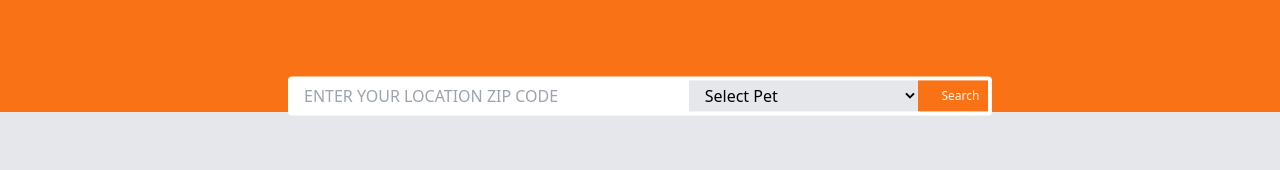
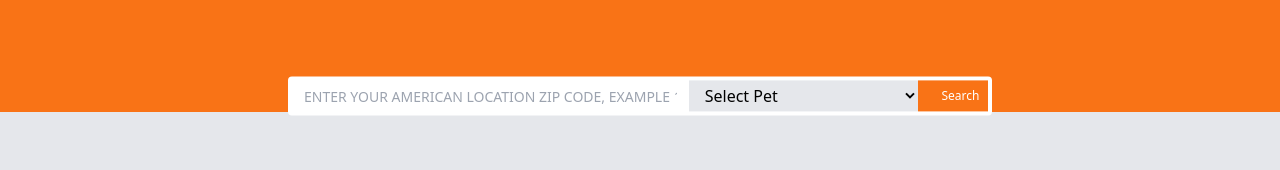
Before and after one commit to neli-rashkova/PetFinder-Ticket, a Vue app: page / in a window 1280 px wide. Shown: the top 170 px of the page. Built offline with nearby package versions, Linux system fonts and the light colour scheme; some icons are missing.

Commit message:
style: modified input placeholder text

```diff
--- a/src/components/PetFinder/SearchBar.vue
+++ b/src/components/PetFinder/SearchBar.vue
@@ -7,8 +7,8 @@
         class="w-full h-full flex flex-wrap items-center justify-center md:flex-row"
       >
         <input
-          class="w-full h-1/4 px-3 rounded placeholder:uppercase md:w-[55%] md:h-full lg:w-[57%]"
-          placeholder="Enter your location zip code"
+          class="w-full h-1/4 px-3 rounded placeholder:uppercase placeholder:text-[10px] md:w-[55%] md:h-full lg:w-[57%] lg:placeholder:text-xs xl:placeholder:text-sm"
+          placeholder="Enter your American location zip code, example 10005"
           v-model="location"
           aria-required="true"
         />
```
